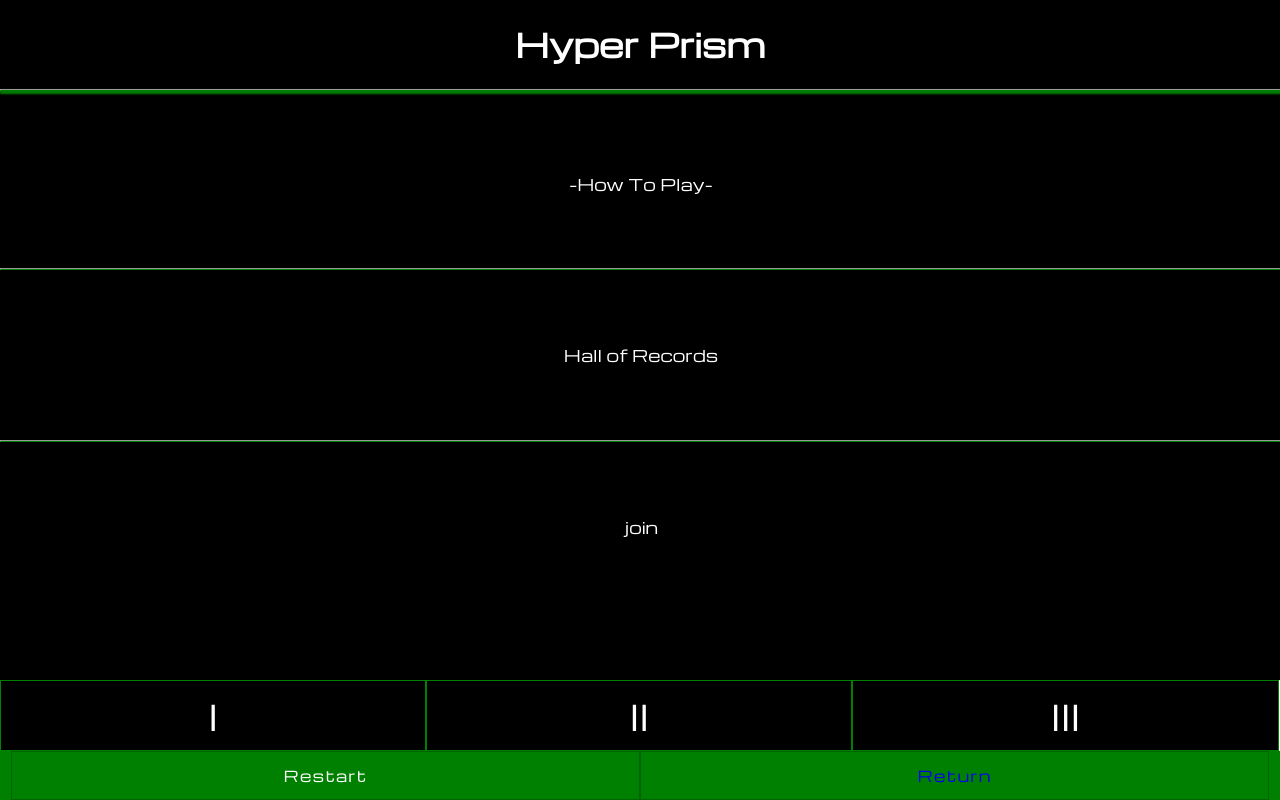
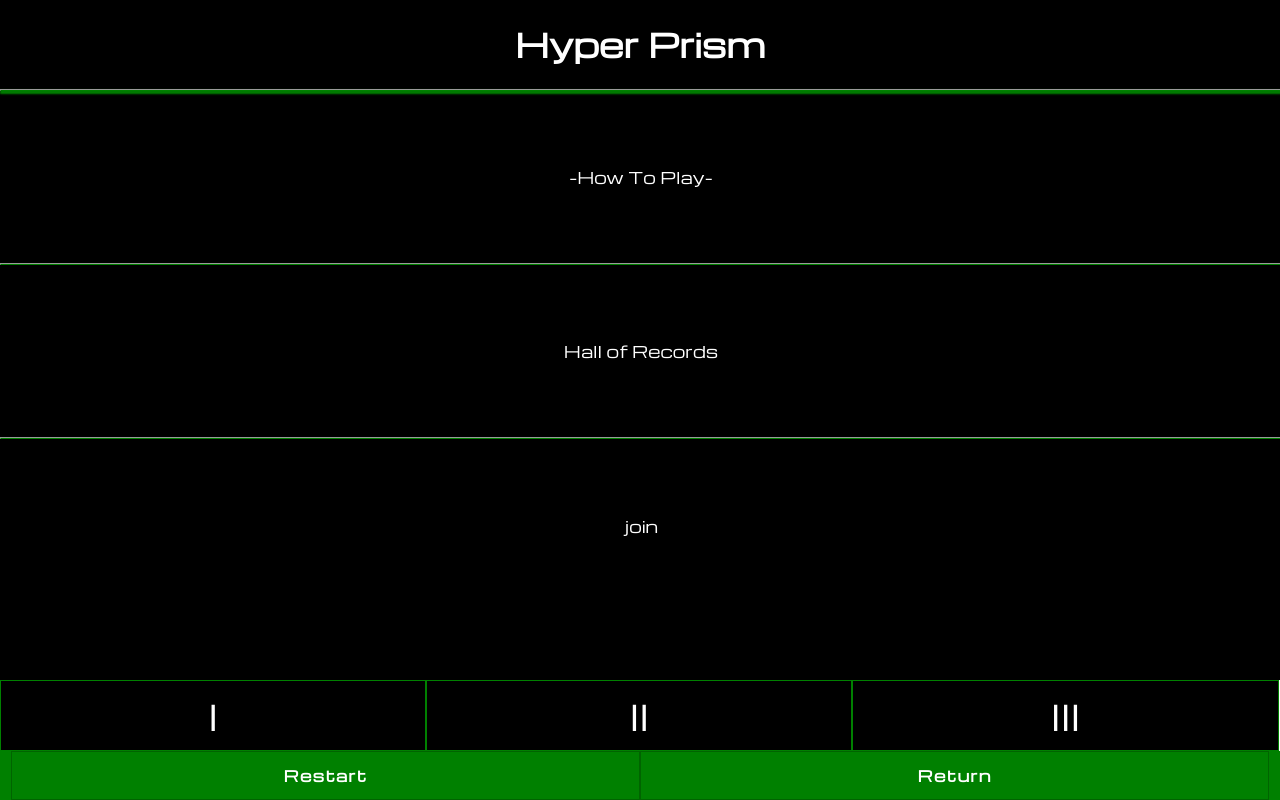
Before and after one commit to hyper-prism/fe, a React (Create React App) app in the folder hyper_prism/: page /menu in a window 1280 px wide. Built offline with nearby package versions, Linux system fonts and the light colour scheme; no server answers.

Commit message:
fixed styling issues on buttons, added conditional statement that presents player name next to the score, if logged in, added hover effect to menu

```diff
--- a/hyper_prism/src/interface/interface.js
+++ b/hyper_prism/src/interface/interface.js
@@ -213,7 +213,8 @@ export default class Interface extends React.Component{
                 <hr style={{width:'100%', borderBottomColor: 'green', boxShadow: "1px 2px 2px 1px green"}} />
                 <div className="container">
                     <span className="span-container">
-                        <span> @anon</span>
+                    {this.props.userInfo.loggedIn === true ?<span> @{localStorage.getItem('username')}</span> : <span>Guest</span>}
+
                         <span style={{color: "white"}}>Score: {this.state.score} </span>
                     </span>
                     <div className="triangle"></div>
@@ -245,7 +246,7 @@ export default class Interface extends React.Component{
                     </div>
                     <div className="controls">
                         <div onClick={this.restartHandler} className="restart">Restart</div>
-                        <div type='submit'><Link to='menu'>Menu</Link></div>
+                        <div type='submit'><Link style={{fontWeight: "800", color: "white"}} to='menu'>Menu</Link></div>
                     </div>
                 </div>
                 <div className="round2">Begin Next Round</div>
--- a/hyper_prism/src/menu/menu.js
+++ b/hyper_prism/src/menu/menu.js
@@ -30,7 +30,7 @@ export default class Menu extends React.Component{
         return(
             <div>
                 <h1 className="header">Hyper Prism</h1>
-                <hr style={{width:'100%', borderBottomColor: 'green', boxShadow: "1px 2px 2px 1px green"}} />
+                <hr style={{width:'100%', borderBottomColor: 'green', boxShadow: "1px 2px 2px 1px green", marginBottom: '0px'}} />
                 <div className="grand-menu-container">
                     <div className='menu-container'>
                         <div className='box'>
@@ -60,7 +60,7 @@ export default class Menu extends React.Component{
                     </div>
                     <div className="controls">
                         <div onClick={this.restartHandler} className="restart">Restart</div>
-                        <div type='submit'><NavLink style={{textDecoration: "none"}} to='/'>Return</NavLink></div>
+                        <div type='submit'><NavLink style={{textDecoration: "none", fontWeight: "800", color: "white"}} to='/'>Return</NavLink></div>
                     </div>
                 </div>
             </div>
--- a/hyper_prism/src/styles/interface.css
+++ b/hyper_prism/src/styles/interface.css
@@ -24,10 +24,9 @@ button{
     border: 1px solid darkgreen;
     text-align: center;
     color: white;
-    font-weight: 100;
+    font-weight: 800;
     padding: 13px 0px;
     font-size: 15px;
-    font-weight: 100;
     letter-spacing: 1.2px;
 }
 
--- a/hyper_prism/src/styles/menu/menu.css
+++ b/hyper_prism/src/styles/menu/menu.css
@@ -1,7 +1,7 @@
 .grand-menu-container{
     display: flex;
     justify-content: center;
-    height: 64%;
+    height: 65%;
     position: absolute;
     width: 100%;
 }
@@ -15,8 +15,7 @@
     width: 100%;
     height:100%;
     margin-top: 0px;
-    margin-bottom:0px;
-
+    margin-bottom: 0px;
 }
 
 
```
